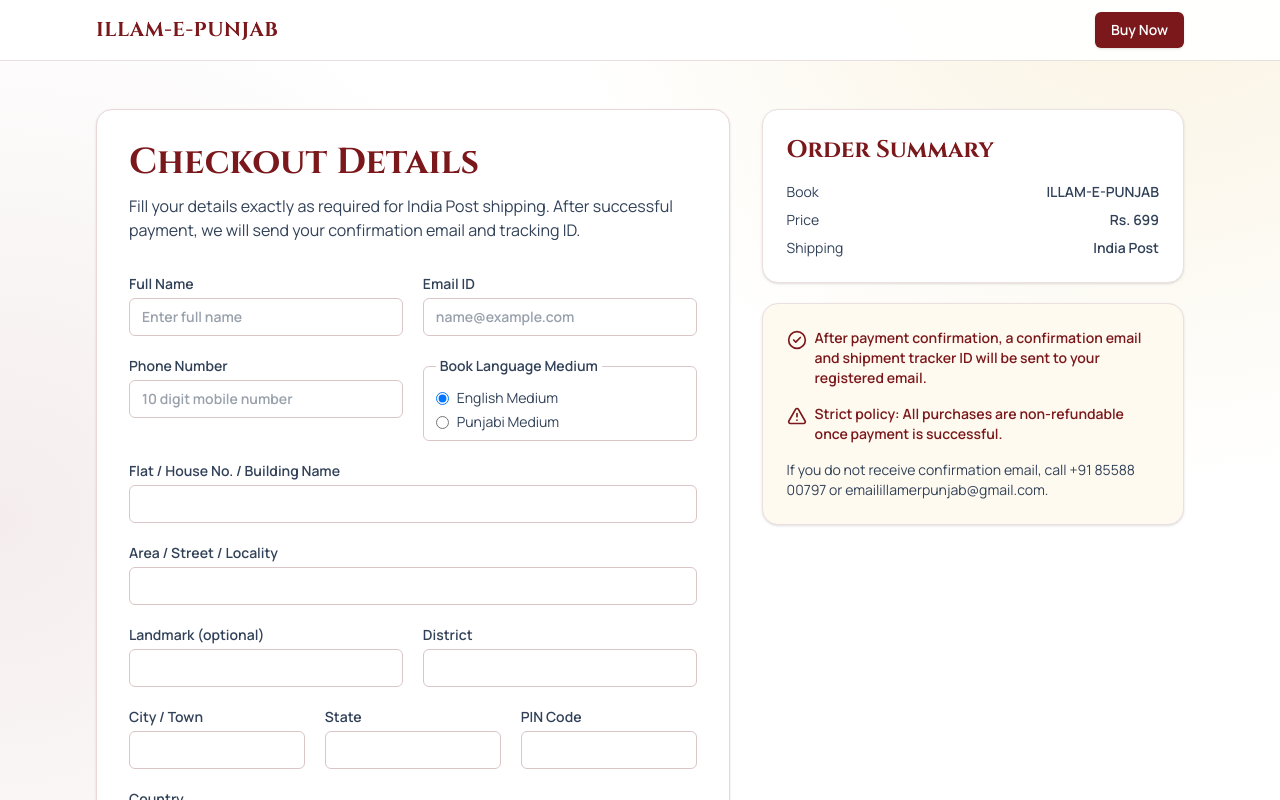
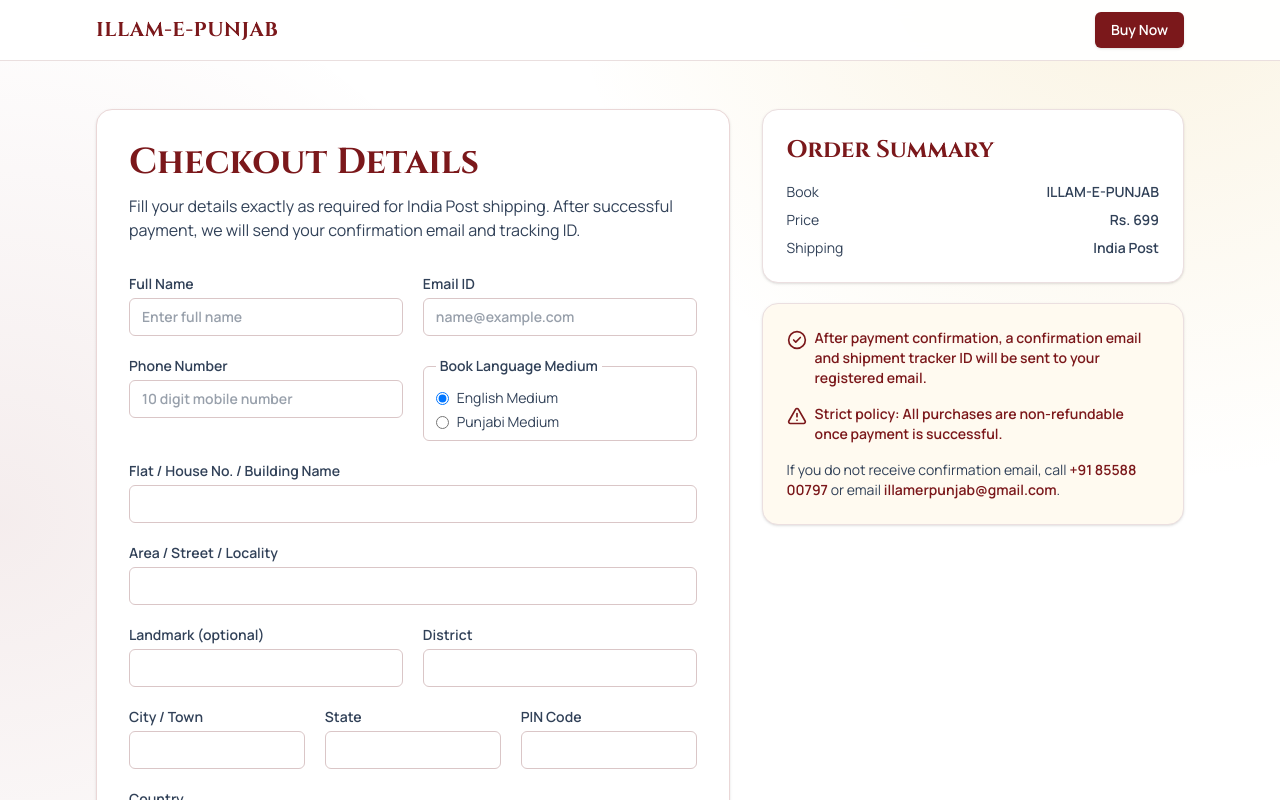
Before and after one commit to smartclasses800-lang/SmartClasses, a React (Vite) app: page /checkout in a window 1280 px wide. Shown: the top 800 px of the page. Built offline with nearby package versions, Linux system fonts and the light colour scheme; no server answers.

Commit message:
all done 2:29pm 15 may 2026

```diff
--- a/src/pages/CheckoutPage.jsx
+++ b/src/pages/CheckoutPage.jsx
@@ -441,8 +441,15 @@
                 successful.
               </p>
               <p className="mt-4 text-sm text-slate-700">
-                If you do not receive confirmation email, call {supportPhone} or email
-                {supportEmail}.
+                If you do not receive confirmation email, call{' '}
+                <a href={`tel:${supportPhone.replace(/\s+/g, '')}`} className="font-semibold text-[var(--maroon)] hover:underline">
+                  {supportPhone}
+                </a>{' '}
+                or email{' '}
+                <a href={`mailto:${supportEmail}`} className="font-semibold text-[var(--maroon)] hover:underline">
+                  {supportEmail}
+                </a>
+                .
               </p>
             </article>
           </aside>
```
